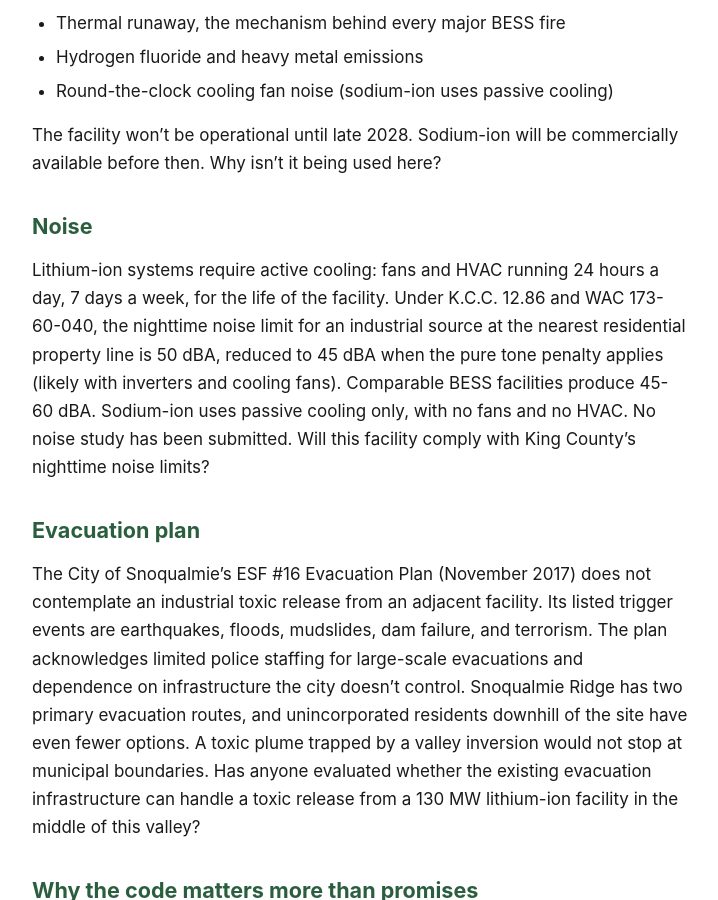
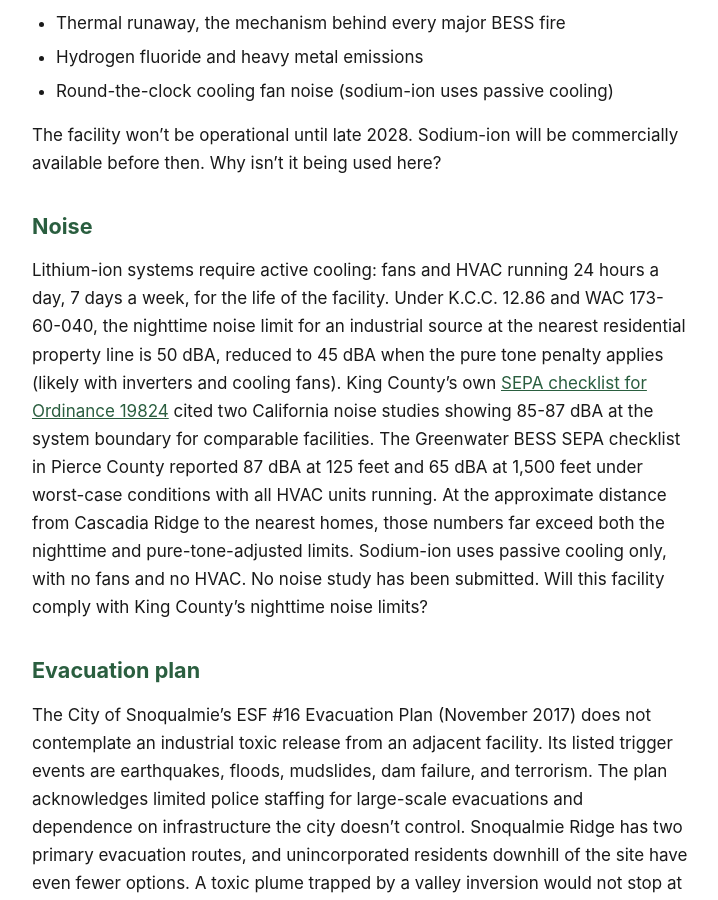
Before and after one commit to calef/cascadia-ridge-bess, a Jekyll site: the page built from _pages/what-we-are-asking.md, in a window 1280 px wide and 900 px high, scrolled down 505 px. Shown: the whole window, without its empty margins (280-998 px from the left). Built offline with Jekyll 4.4.1, drawn with Linux system fonts in a browser that asks for light colours.

Commit message:
Deploy site 2026-04-05-185522

```diff
--- a/_pages/what-we-are-asking.md
+++ b/_pages/what-we-are-asking.md
@@ -18,7 +18,7 @@ The facility won't be operational until late 2028. Sodium-ion will be commercial
 
 ## Noise
 
-Lithium-ion systems require active cooling: fans and HVAC running 24 hours a day, 7 days a week, for the life of the facility. Under K.C.C. 12.86 and WAC 173-60-040, the nighttime noise limit for an industrial source at the nearest residential property line is 50 dBA, reduced to 45 dBA when the pure tone penalty applies (likely with inverters and cooling fans). Comparable BESS facilities produce 45-60 dBA. Sodium-ion uses passive cooling only, with no fans and no HVAC. No noise study has been submitted. Will this facility comply with King County's nighttime noise limits?
+Lithium-ion systems require active cooling: fans and HVAC running 24 hours a day, 7 days a week, for the life of the facility. Under K.C.C. 12.86 and WAC 173-60-040, the nighttime noise limit for an industrial source at the nearest residential property line is 50 dBA, reduced to 45 dBA when the pure tone penalty applies (likely with inverters and cooling fans). King County's own [SEPA checklist for Ordinance 19824](https://mkcclegisearch.kingcounty.gov/View.ashx?M=F&ID=13337053&GUID=2C6C44EC-5191-4B69-9E74-7CA9F2A1E06F) cited two California noise studies showing 85-87 dBA at the system boundary for comparable facilities. The Greenwater BESS SEPA checklist in Pierce County reported 87 dBA at 125 feet and 65 dBA at 1,500 feet under worst-case conditions with all HVAC units running. At the approximate distance from Cascadia Ridge to the nearest homes, those numbers far exceed both the nighttime and pure-tone-adjusted limits. Sodium-ion uses passive cooling only, with no fans and no HVAC. No noise study has been submitted. Will this facility comply with King County's nighttime noise limits?
 
 ## Evacuation plan
 
```
